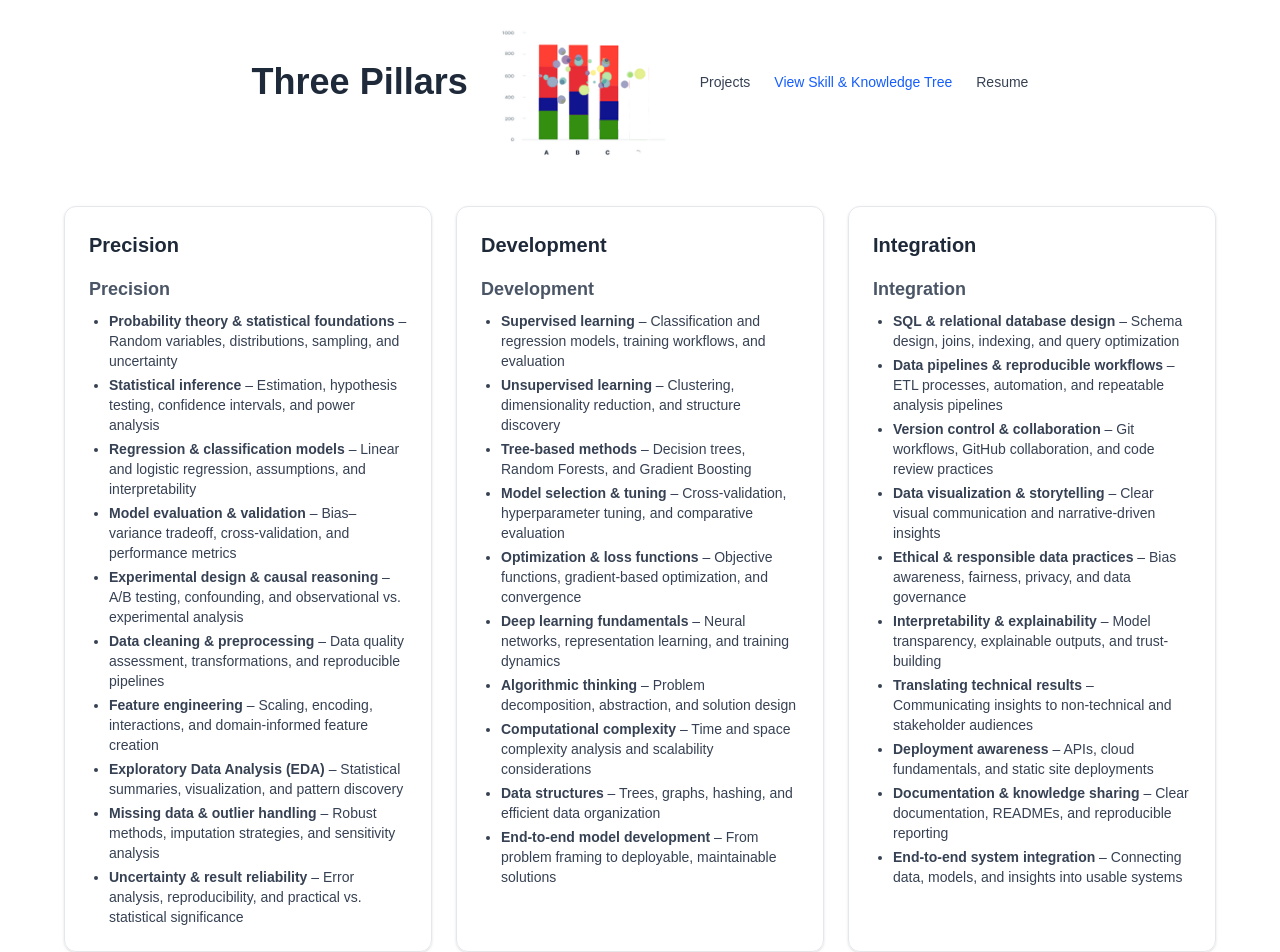
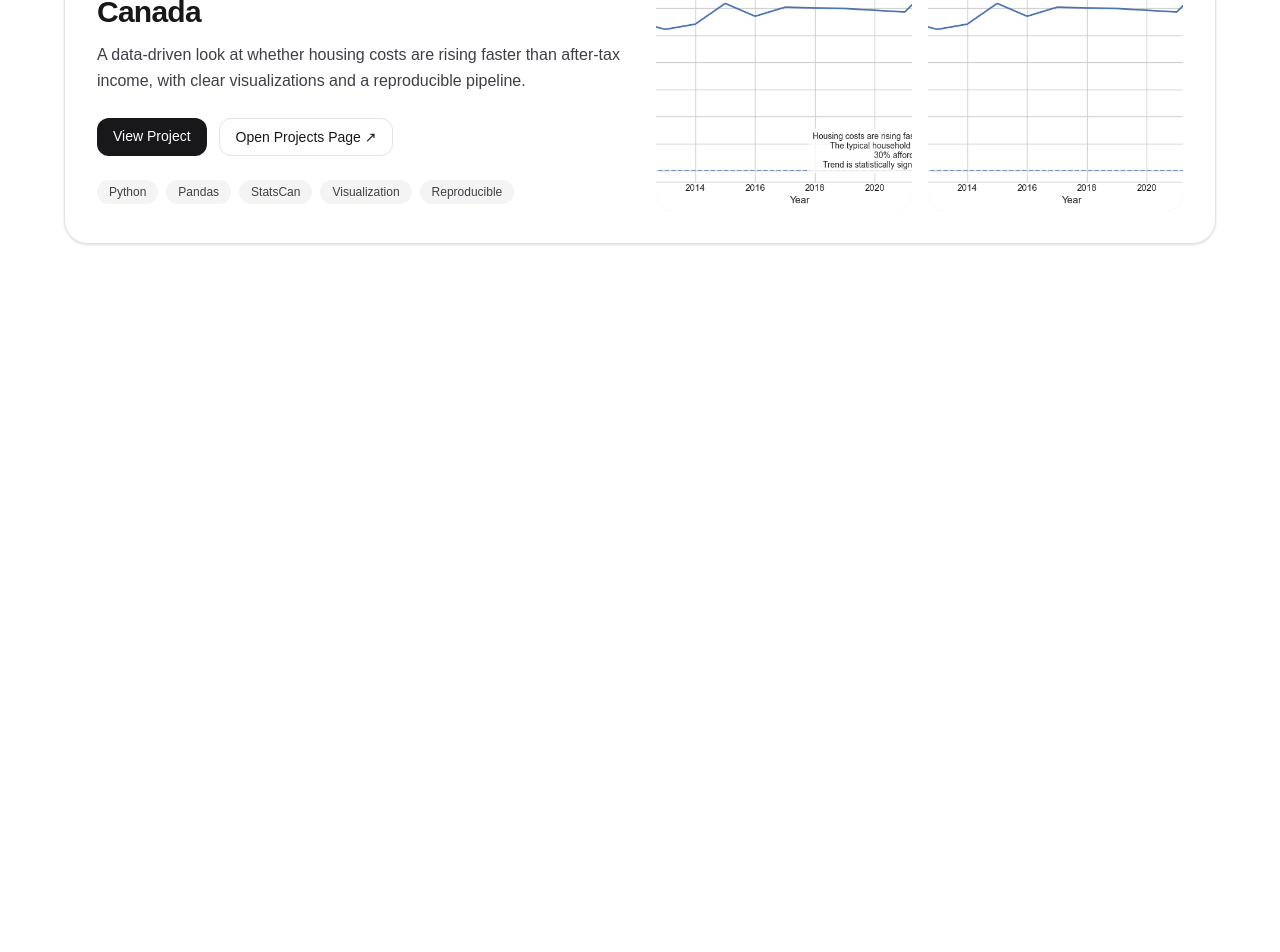
Before and after one commit to BryanB-prog/ThreePillars, a Next.js app: page / in a window 1280 px wide. Shown: the part 246-1198 px from the top of the page. After the commit the page ends 800 px from the top, so only its background shows below. Built offline with nearby package versions, Linux system fonts and the light colour scheme.

Commit message:
Update page.tsx

```diff
--- a/app/page.tsx
+++ b/app/page.tsx
@@ -6,215 +6,17 @@ import { Card } from "@/components/Card";
 const HomePage: React.FC = () => {
   return (
     <div className="max-h-screen flex flex-col items-center justify-start p-12">
-      <section className="p-6 rounded-lg shadow-lg max-w-3xl w-full">
-        <p className="text-gray-500">
-          Hi, I’m Bryan. I’m a data scientist with an experienced background in
-          IT. I use science to help understand complex, human-centered problems.
-        </p>
-
-        <p className="text-gray-500 mt-3">
-          This site reflects how I use data, the scientific method, and humanist
-          values to help make the world a better place.
-        </p>
-      </section>
-
-      <div className="mb-2" />
-
-      <header className="flex items-center gap-4 mt-4">
-        <h1 className="text-4xl font-bold text-gray-800">Three Pillars</h1>
-
-        <Image src="/logo1.png" alt="Logo" width={200} height={200} />
-
-        {/* Right: Menu */}
-       <nav className="flex items-center gap-6 text-sm font-medium text-gray-700">
-  <a
-    href="/projects"
-    target="_blank"
-    rel="noopener noreferrer"
-    className="hover:text-gray-900"
-  >
-    Projects
-  </a>
-
-  <a
-    href="/skilltree"
-    target="_blank"
-    rel="noopener noreferrer"
-    className="text-blue-600 hover:underline"
-  >
-    View Skill &amp; Knowledge Tree
-  </a>
-
-  <a
-    href="/resume"
-    target="_blank"
-    rel="noopener noreferrer"
-    className="hover:text-gray-900"
-  >
-   Resume
-  </a>
-</nav>
-
-      </header>
+      {/* ... your intro + header ... */}
 
       {/* Projects / Pillars */}
       <section id="projects" className="mt-6 w-full max-w-6xl">
         <div className="grid gap-6 md:grid-cols-3">
-          <Card title="Precision">
-            <h3 className="text-lg font-semibold mb-2">Precision</h3>
-            <ul className="list-disc pl-5 space-y-1 text-sm text-gray-700">
-              <li>
-                <strong>Probability theory &amp; statistical foundations</strong>{" "}
-                – Random variables, distributions, sampling, and uncertainty
-              </li>
-              <li>
-                <strong>Statistical inference</strong> – Estimation, hypothesis
-                testing, confidence intervals, and power analysis
-              </li>
-              <li>
-                <strong>Regression &amp; classification models</strong> – Linear
-                and logistic regression, assumptions, and interpretability
-              </li>
-              <li>
-                <strong>Model evaluation &amp; validation</strong> – Bias–variance
-                tradeoff, cross-validation, and performance metrics
-              </li>
-              <li>
-                <strong>Experimental design &amp; causal reasoning</strong> – A/B
-                testing, confounding, and observational vs. experimental analysis
-              </li>
-              <li>
-                <strong>Data cleaning &amp; preprocessing</strong> – Data quality
-                assessment, transformations, and reproducible pipelines
-              </li>
-              <li>
-                <strong>Feature engineering</strong> – Scaling, encoding,
-                interactions, and domain-informed feature creation
-              </li>
-              <li>
-                <strong>Exploratory Data Analysis (EDA)</strong> – Statistical
-                summaries, visualization, and pattern discovery
-              </li>
-              <li>
-                <strong>Missing data &amp; outlier handling</strong> – Robust
-                methods, imputation strategies, and sensitivity analysis
-              </li>
-              <li>
-                <strong>Uncertainty &amp; result reliability</strong> – Error
-                analysis, reproducibility, and practical vs. statistical
-                significance
-              </li>
-            </ul>
-          </Card>
-
-          <Card title="Development">
-            <h3 className="text-lg font-semibold mb-2">Development</h3>
-            <ul className="list-disc pl-5 space-y-1 text-sm text-gray-700">
-              <li>
-                <strong>Supervised learning</strong> – Classification and
-                regression models, training workflows, and evaluation
-              </li>
-              <li>
-                <strong>Unsupervised learning</strong> – Clustering,
-                dimensionality reduction, and structure discovery
-              </li>
-              <li>
-                <strong>Tree-based methods</strong> – Decision trees, Random
-                Forests, and Gradient Boosting
-              </li>
-              <li>
-                <strong>Model selection &amp; tuning</strong> – Cross-validation,
-                hyperparameter tuning, and comparative evaluation
-              </li>
-              <li>
-                <strong>Optimization &amp; loss functions</strong> – Objective
-                functions, gradient-based optimization, and convergence
-              </li>
-              <li>
-                <strong>Deep learning fundamentals</strong> – Neural networks,
-                representation learning, and training dynamics
-              </li>
-              <li>
-                <strong>Algorithmic thinking</strong> – Problem decomposition,
-                abstraction, and solution design
-              </li>
-              <li>
-                <strong>Computational complexity</strong> – Time and space
-                complexity analysis and scalability considerations
-              </li>
-              <li>
-                <strong>Data structures</strong> – Trees, graphs, hashing, and
-                efficient data organization
-              </li>
-              <li>
-                <strong>End-to-end model development</strong> – From problem
-                framing to deployable, maintainable solutions
-              </li>
-            </ul>
-          </Card>
-
-          <Card title="Integration">
-            <h3 className="text-lg font-semibold mb-2">Integration</h3>
-            <ul className="list-disc pl-5 space-y-1 text-sm text-gray-700">
-              <li>
-                <strong>SQL &amp; relational database design</strong> – Schema
-                design, joins, indexing, and query optimization
-              </li>
-              <li>
-                <strong>Data pipelines &amp; reproducible workflows</strong> – ETL
-                processes, automation, and repeatable analysis pipelines
-              </li>
-              <li>
-                <strong>Version control &amp; collaboration</strong> – Git
-                workflows, GitHub collaboration, and code review practices
-              </li>
-              <li>
-                <strong>Data visualization &amp; storytelling</strong> – Clear
-                visual communication and narrative-driven insights
-              </li>
-              <li>
-                <strong>Ethical &amp; responsible data practices</strong> – Bias
-                awareness, fairness, privacy, and data governance
-              </li>
-              <li>
-                <strong>Interpretability &amp; explainability</strong> – Model
-                transparency, explainable outputs, and trust-building
-              </li>
-              <li>
-                <strong>Translating technical results</strong> – Communicating
-                insights to non-technical and stakeholder audiences
-              </li>
-              <li>
-                <strong>Deployment awareness</strong> – APIs, cloud fundamentals,
-                and static site deployments
-              </li>
-              <li>
-                <strong>Documentation &amp; knowledge sharing</strong> – Clear
-                documentation, READMEs, and reproducible reporting
-              </li>
-              <li>
-                <strong>End-to-end system integration</strong> – Connecting data,
-                models, and insights into usable systems
-              </li>
-            </ul>
-          </Card>
+          {/* ... your Cards ... */}
         </div>
-
-
       </section>
 
-
-
-
-
-      {/* About section placeholder */}
-      <section id="about" className="mt-10 max-w-3xl w-full">
-        {/* Add About content here */}
-      </section>
-    </div>
-  );
-};
-<section id="featured" className="mt-16">
+      {/* ✅ Featured section MUST be inside return */}
+      <section id="featured" className="mt-16 w-full max-w-6xl">
         <div className="rounded-3xl border border-zinc-200 bg-white p-8 shadow-sm">
           <div className="grid gap-8 md:grid-cols-2 md:items-center">
             {/* Text */}
@@ -248,7 +50,6 @@ const HomePage: React.FC = () => {
                 </a>
               </div>
 
-        {/* Tags (optional) */}
               <div className="mt-6 flex flex-wrap gap-2">
                 {["Python", "Pandas", "StatsCan", "Visualization", "Reproducible"].map((tag) => (
                   <span
@@ -285,4 +86,10 @@ const HomePage: React.FC = () => {
         </div>
       </section>
 
+      {/* About */}
+      <section id="about" className="mt-10 max-w-3xl w-full" />
+    </div>
+  );
+};
+
 export default HomePage;
```
Lines whose indentation alone changed are shown as unchanged.
